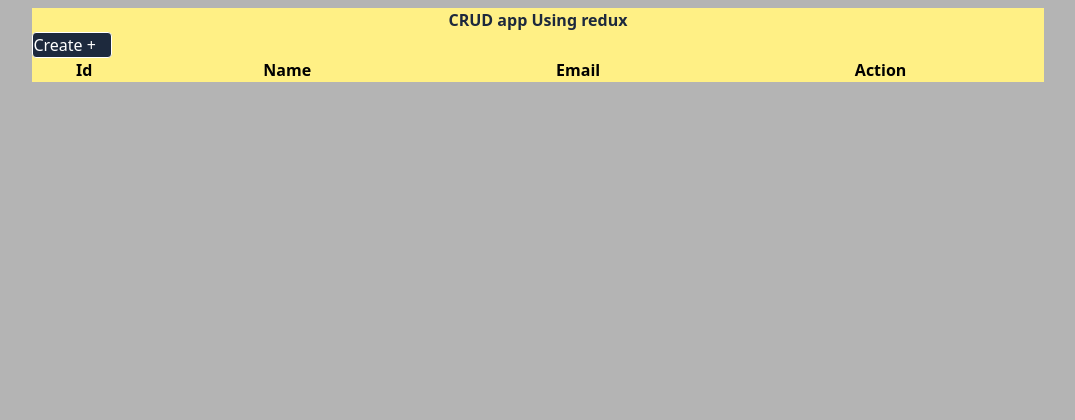
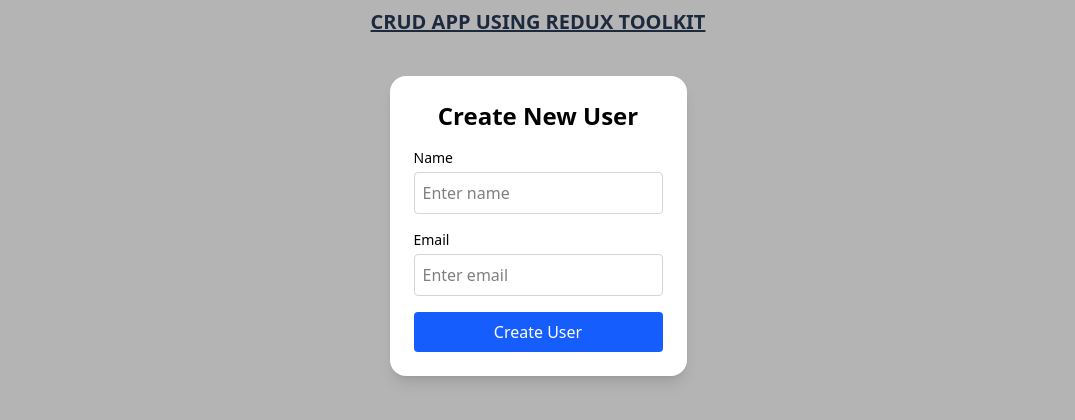
Before and after one commit to Shivankit-1210/training-period, a React (Vite) app in the folder Day4/Crud-Redux/: page /create in a window 1280 px wide. Shown: the top 420 px of the page, without its empty margins (102-1177 px from the left). Built offline with nearby package versions, Linux system fonts and the light colour scheme.

Commit message:
Created a Home and Create component , for entering and displaying user info

```diff
--- a/Day4/Crud-Redux/src/App.jsx
+++ b/Day4/Crud-Redux/src/App.jsx
@@ -1,11 +1,19 @@
 import "./App.css";
 import Home from "./Home";
+import { BrowserRouter, Routes, Route } from "react-router-dom";
+import Create from "./Create";
 
 function App() {
   return (
-    <div className="w-full h-full flex item-center justify-center p-2 ">
-      <Home />
-    </div>
+    <BrowserRouter>
+      <div className="w-full h-full flex item-center justify-center p-2 flex-col">
+      <h2 className='font-bold text-center text-slate-800 text-xl underline'>CRUD APP USING REDUX TOOLKIT </h2>
+        <Routes>
+          <Route path="/" element={<Home/>} />
+          <Route path="/create" element={<Create/>} />
+        </Routes>
+      </div>
+    </BrowserRouter>
   );
 }
 
--- a/Day4/Crud-Redux/src/Create.jsx
+++ b/Day4/Crud-Redux/src/Create.jsx
@@ -1,11 +1,69 @@
-import React from 'react'
+import React, { useState } from 'react';
 
 const Create = () => {
+  const [formData, setFormData] = useState({
+    name: '',
+    email: ''
+  });
+
+  const handleChange = (e) => {
+    const { name, value } = e.target;
+    setFormData((prev) => ({
+      ...prev,
+      [name]: value
+    }));
+  };
+
+  const handleSubmit = (e) => {
+    e.preventDefault();
+    console.log('Creating user:', formData);
+    // Here you could dispatch a Redux action or make an API call
+
+    // Clear form after submission
+    setFormData({ name: '', email: '' });
+  };
+
   return (
-    <div>
+    <div className="max-w-md mx-auto mt-10 p-6 bg-white rounded-2xl shadow-lg">
+      <h2 className="text-2xl font-semibold mb-4 text-center">Create New User</h2>
+      <form onSubmit={handleSubmit} className="space-y-4">
+        <div>
+          <label htmlFor="name" className="block text-sm font-medium mb-1">Name</label>
+          <input
+            type="text"
+            id="name"
+            name="name"
+            className="w-full border border-gray-300 p-2 rounded "
+            value={formData.name}
+            onChange={handleChange}
+            placeholder="Enter name"
+            required
+          />
+        </div>
 
+        <div>
+          <label htmlFor="email" className="block text-sm font-medium mb-1">Email</label>
+          <input
+            type="email"
+            id="email"
+            name="email"
+            className="w-full border border-gray-300 p-2 rounded "
+            value={formData.email}
+            onChange={handleChange}
+            placeholder="Enter email"
+            required
+          />
+        </div>
+
+        <button
+          type="submit"
+          className="w-full bg-blue-600 text-white py-2 px-4 rounded "
+        >
+          Create User
+        </button>
+      </form>
     </div>
-  )
-}
+  );
+};
 
-export default Create
+export default Create;
--- a/Day4/Crud-Redux/src/Home.jsx
+++ b/Day4/Crud-Redux/src/Home.jsx
@@ -1,18 +1,20 @@
 import React from 'react'
 import { useSelector } from 'react-redux'
+import { Link } from 'react-router-dom'
 
 
 const Home = () => {
 
+
+
     const users = useSelector((state)=> state.users)
     console.log(users)
   return (
-    <div className='bg-yellow-200 w-[80%] flex flex-col'>
-       <h2 className='font-bold text-center text-slate-800'>CRUD app Using redux</h2>
-       <button className='cursor-pointer flex bg-slate-800 w-20 rounded-sm border text-white justify-items-start '>Create +</button>
-       <table>
-        <thead>
-            <tr>
+    <div className=' w-[80%] flex flex-col'>
+       <Link to="/create " className='cursor-pointer flex text-center bg-slate-800 w-18 p-1  rounded-sm border text-white justify-items-start '>Create +</Link >
+       <table className='m-2'>
+        <thead className=' border-slate-800 border-b'>
+            <tr >
                 <th>Id</th>
                 <th>Name</th>
                 <th>Email</th>
@@ -20,7 +22,20 @@ const Home = () => {
             </tr>
         </thead>
         <tbody>
-
+{
+    users.map((user,index)=>(
+        <tr key={index}>
+        <td>{user.id}</td>
+        <td>{user.name}</td>
+        <td>{user.email}</td>
+        <td>
+           <button className='bg-yellow-500 p-1 m-1 rounded-sm '>Edit</button>
+           <button className='bg-red-500 p-1 m-1 rounded-sm'>Delete</button>
+        </td>
+       </tr>
+    )
+    )
+}
         </tbody>
        </table>
     </div>
```
